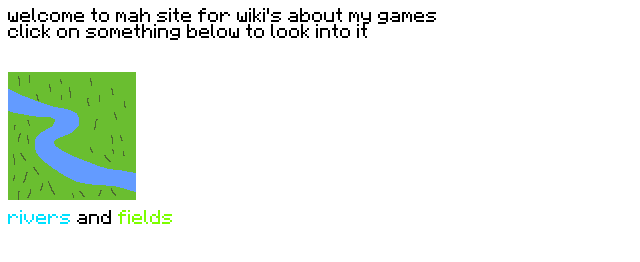
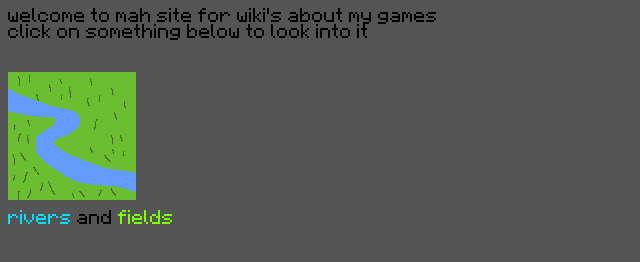
Before and after one commit to earlyto/earlyto.github.io, a plain HTML site: page index.html in a window 1280 px wide. Shown: the whole page, without its empty margins (0-640 px from the left). Drawn offline with Linux system fonts and the light colour scheme.

Commit message:
img + background update

```diff
--- a/index.html
+++ b/index.html
@@ -10,7 +10,7 @@ click on something below to look into it <br>
     <link rel="stylesheet" href="styles.css">
     <title>archerwosborne's wiki</title>
 </head>
-<body>
+<body style="background-color: rgb(85, 85, 85);">
     <div style="display: inline-block;">
         <a href="rivers-and-fields/raf_main">
             <img src="https://raw.githubusercontent.com/earlyto/earlyto.github.io/main/images/rafLogo.png" alt="tools" style="display: block;">
```
Also changed, not shown: rivers-and-fields/raf_main.html (+1 -1 lines), rivers-and-fields/wiki/tools.html (+1 -1 lines), images/wheat.png.
